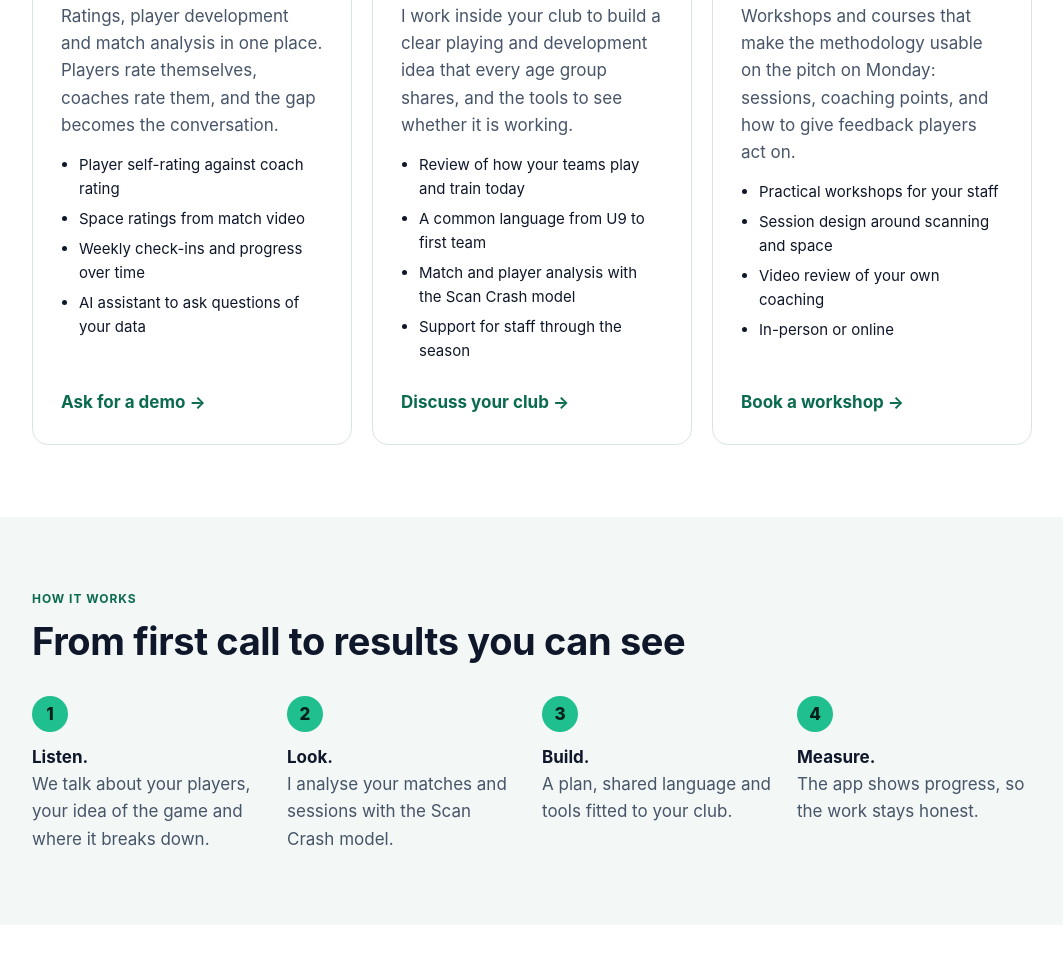
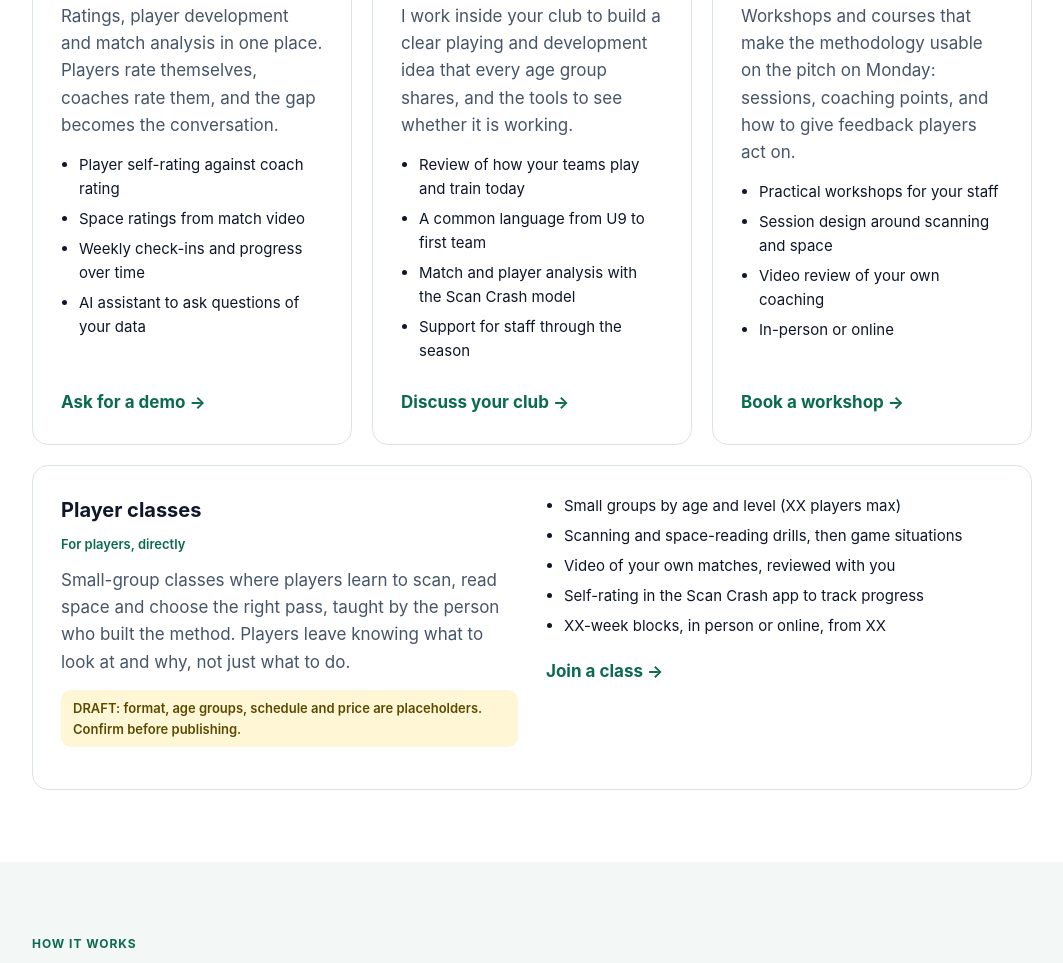
Before and after one commit to scancrash/Website, a plain HTML site: page index.html in a window 1280 px wide. Shown: the part 2488-3451 px from the top of the page, without its empty margins (108-1171 px from the left). Drawn offline with Linux system fonts and the light colour scheme.

Commit message:
Add Player classes offer to services section
Co-Authored-By: Claude Sonnet 5.5 <noreply@anthropic.com>
Claude-Session: https://claude.ai/code/session_01BCf4rEvbeauw3GEturHtSi

```diff
--- a/index.html
+++ b/index.html
@@ -93,7 +93,7 @@
 <section id="services">
   <div class="wrap">
     <p class="eyebrow">Services</p>
-    <h2>Three ways to work together</h2>
+    <h2>Four ways to work together</h2>
     <div class="cards">
 
       <article class="card">
@@ -133,6 +133,25 @@
           <li>In-person or online</li>
         </ul>
         <a class="link" href="#contact">Book a workshop →</a>
+      </article>
+
+      <article class="card wide">
+        <div>
+          <h3>Player classes</h3>
+          <p class="tag">For players, directly</p>
+          <p>Small-group classes where players learn to scan, read space and choose the right pass, taught by the person who built the method. Players leave knowing what to look at and why, not just what to do.</p>
+          <p class="draft-inline">DRAFT: format, age groups, schedule and price are placeholders. Confirm before publishing.</p>
+        </div>
+        <div>
+          <ul>
+            <li>Small groups by age and level (XX players max)</li>
+            <li>Scanning and space-reading drills, then game situations</li>
+            <li>Video of your own matches, reviewed with you</li>
+            <li>Self-rating in the Scan Crash app to track progress</li>
+            <li>XX-week blocks, in person or online, from XX</li>
+          </ul>
+          <a class="link" href="#contact">Join a class →</a>
+        </div>
       </article>
 
     </div>
--- a/styles.css
+++ b/styles.css
@@ -66,6 +66,8 @@ h3 { margin: 0 0 8px; font-size: 20px; }
 .card p { margin: 0 0 14px; color: var(--muted); }
 .card ul { margin: 0 0 20px; padding-left: 18px; font-size: 15px; }
 .card li { margin-bottom: 6px; }
+.card.wide { grid-column: 1 / -1; display: grid; grid-template-columns: 1fr 1fr; gap: 28px; }
+.draft-inline { background: #fff6d6; color: #5c4a00 !important; padding: 8px 12px; border-radius: 10px; font-size: 13px; font-weight: 600; }
 .link { margin-top: auto; font-weight: 700; color: var(--brand-dark); text-decoration: none; }
 
 .steps { list-style: none; counter-reset: s; padding: 0; margin: 0; display: grid; grid-template-columns: repeat(4, 1fr); gap: 20px; }
@@ -100,7 +102,7 @@ footer { padding: 24px 0; font-size: 14px; color: var(--muted); }
 @media (max-width: 860px) {
   .stats { grid-template-columns: 1fr 1fr; }
   .bar-row { grid-template-columns: 90px 1fr 40px; }
-  .grid3, .cards, .steps { grid-template-columns: 1fr; }
+  .grid3, .cards, .steps, .card.wide { grid-template-columns: 1fr; }
   .about { grid-template-columns: 1fr; gap: 8px; }
   .nav nav a:not(.btn) { display: none; }
   section { padding: 52px 0; }
```
